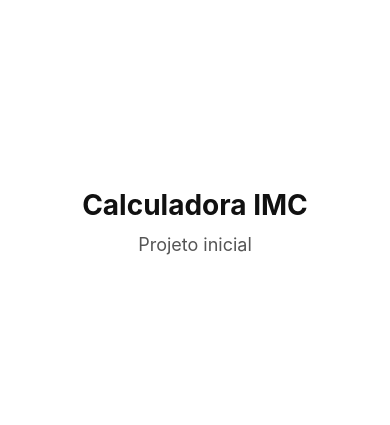
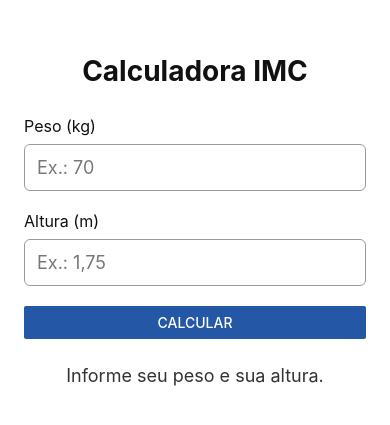
Before and after one commit to Giuliano-Bussolotto/calculadora_imc_Curricularizacao, a React Native app: screen / in a window 390 px wide. Shown: the part 201-626 px from the top of the page. Built offline with nearby package versions, Linux system fonts and the light colour scheme.

Commit message:
realizando aceite de numeros inteiros e decimais

```diff
--- a/App.js
+++ b/App.js
@@ -1,32 +1,149 @@
-import { StyleSheet, Text, View } from 'react-native';
+import { useState } from 'react';
+import {
+  Button,
+  Keyboard,
+  KeyboardAvoidingView,
+  Platform,
+  ScrollView,
+  StyleSheet,
+  Text,
+  TextInput,
+  View,
+} from 'react-native';
 
 export default function App() {
+  const [peso, setPeso] = useState('');
+  const [altura, setAltura] = useState('');
+  const [resultado, setResultado] = useState('Informe seu peso e sua altura.');
+
+  function calcularIMC() {
+    const pesoTexto = peso.trim().replace(',', '.');
+    const alturaTexto = altura.trim().replace(',', '.');
+    const numeroDecimal = /^(?:\d+(?:\.\d*)?|\.\d+)$/;
+    const pesoNumero = Number(pesoTexto);
+    const alturaNumero = Number(alturaTexto);
+
+    if (
+      !numeroDecimal.test(pesoTexto) ||
+      !numeroDecimal.test(alturaTexto) ||
+      !Number.isFinite(pesoNumero) ||
+      !Number.isFinite(alturaNumero) ||
+      pesoNumero <= 0 ||
+      alturaNumero <= 0
+    ) {
+      setResultado('Informe peso e altura válidos, maiores que zero.');
+      return;
+    }
+
+    // Alturas a partir de 10 são interpretadas em centímetros (175 → 1.75 m).
+    const alturaMetros = alturaNumero >= 10 ? alturaNumero / 100 : alturaNumero;
+    const imc = pesoNumero / (alturaMetros * alturaMetros);
+
+    if (!Number.isFinite(imc) || imc < 0.005 || imc >= 1e21) {
+      setResultado('Confira os valores de peso e altura informados.');
+      return;
+    }
+
+    Keyboard.dismiss();
+    setResultado(`IMC: ${imc.toFixed(2).replace('.', ',')}\nCálculo realizado.`);
+  }
+
+  function atualizarPeso(valor) {
+    setPeso(valor);
+    setResultado('Toque em Calcular para ver o resultado.');
+  }
+
+  function atualizarAltura(valor) {
+    setAltura(valor);
+    setResultado('Toque em Calcular para ver o resultado.');
+  }
+
   return (
-    <View style={styles.container}>
-      <Text style={styles.title}>Calculadora IMC</Text>
-      <Text style={styles.subtitle}>Projeto inicial</Text>
-    </View>
+    <KeyboardAvoidingView
+      style={styles.screen}
+      behavior={Platform.OS === 'ios' ? 'padding' : undefined}
+    >
+      <ScrollView
+        contentContainerStyle={styles.container}
+        keyboardShouldPersistTaps="handled"
+      >
+        <View style={styles.form}>
+          <Text style={styles.title}>Calculadora IMC</Text>
+
+          <Text style={styles.label}>Peso (kg)</Text>
+          <TextInput
+            style={styles.input}
+            accessibilityLabel="Peso em quilogramas"
+            placeholder="Ex.: 70"
+            placeholderTextColor="#777"
+            keyboardType="decimal-pad"
+            value={peso}
+            onChangeText={atualizarPeso}
+          />
+
+          <Text style={styles.label}>Altura (m)</Text>
+          <TextInput
+            style={styles.input}
+            accessibilityLabel="Altura em metros"
+            placeholder="Ex.: 1,75"
+            placeholderTextColor="#777"
+            keyboardType="decimal-pad"
+            value={altura}
+            onChangeText={atualizarAltura}
+          />
+
+          <Button title="Calcular" onPress={calcularIMC} color="#2458a6" />
+
+          <Text style={styles.result} accessibilityLiveRegion="polite">
+            {resultado}
+          </Text>
+        </View>
+      </ScrollView>
+    </KeyboardAvoidingView>
   );
 }
 
 const styles = StyleSheet.create({
-  container: {
+  screen: {
     flex: 1,
     backgroundColor: '#fff',
+  },
+  container: {
+    flexGrow: 1,
     alignItems: 'center',
     justifyContent: 'center',
     padding: 24,
+  },
+  form: {
+    width: '100%',
+    maxWidth: 420,
   },
   title: {
     color: '#111',
     fontSize: 28,
     fontWeight: 'bold',
     textAlign: 'center',
+    marginBottom: 28,
   },
-  subtitle: {
-    color: '#555',
+  label: {
+    color: '#111',
+    fontSize: 16,
+    marginBottom: 8,
+  },
+  input: {
+    borderWidth: 1,
+    borderColor: '#999',
+    borderRadius: 6,
+    color: '#111',
     fontSize: 18,
-    marginTop: 12,
+    padding: 12,
+    marginBottom: 20,
+  },
+  result: {
+    color: '#333',
+    fontSize: 18,
     textAlign: 'center',
+    marginTop: 24,
+    lineHeight: 26,
   },
 });
```
Also changed, not shown: 1 other file (tests, documents, lock files or other folders).
